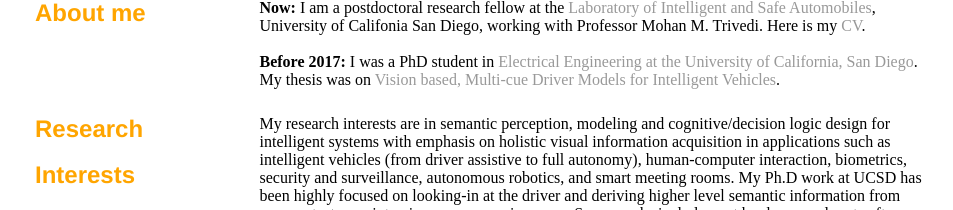
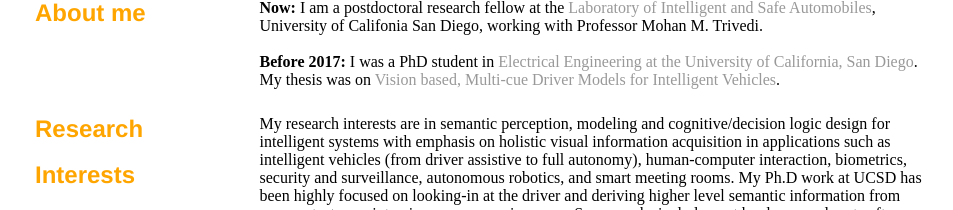
Before and after one commit to sujitha-martin/sujitha-martin.github.io, a Jekyll site: the page built from index.html, in a window 1280 px wide, cut to the strip 475-1142 px from the top of the page. Shown: the top 210 px of the strip, without its empty margins (160-1113 px from the left). Built offline with Jekyll 4.4.1, drawn with Linux system fonts in a browser that asks for light colours.

Commit message:
Update index.html

```diff
--- a/index.html
+++ b/index.html
@@ -29,7 +29,7 @@
 	    <br />
 	    <br />
 	    Email: scmartin at ucsd dot edu
-		  <p class="external"><a href="sujitha_martin_cv.pdf" class="first">CV</a>&bull;&nbsp;&nbsp;&nbsp;<a href="sujitha_martin_resume.pdf" class="first">Resume</a> &bull; <a href="https://scholar.google.com/citations?user=OYZrsIQAAAAJ&hl=en&oi=ao">Google Scholar</a></p>
+	    <p><a href="sujitha_martin_cv.pdf">CV</a>&nbsp;&nbsp;&bull;&nbsp;&nbsp;<a href="sujitha_martin_resume.pdf">Resume</a>&nbsp;&nbsp;&bull;&nbsp;&nbsp; <a href="https://scholar.google.com/citations?user=OYZrsIQAAAAJ&hl=en&oi=ao">Google Scholar</a></p>
 	  </div>
 	</td>
       </tr>
@@ -49,7 +49,7 @@
 	    <td  width="75%">
 	      <div class="paragraph" style="text-align:left;">
 		<strong>Now:</strong>
-		I am a postdoctoral research fellow at the <a target="_blank" href="http://cvrr.ucsd.edu/">Laboratory of Intelligent and Safe Automobiles</a>, University of Califonia San Diego, working with Professor Mohan M. Trivedi. Here is my <a target="_blank" href="http://cvrr.ucsd.edu/scmartin/Sujitha_Martin_CV.pdf">CV</a>.
+		I am a postdoctoral research fellow at the <a target="_blank" href="http://cvrr.ucsd.edu/">Laboratory of Intelligent and Safe Automobiles</a>, University of Califonia San Diego, working with Professor Mohan M. Trivedi.
 		<br /><br />
 		<strong>Before 2017:</strong>
 		I was a PhD student in <a target="_blank" href="http://www.ece.ucsd.edu/">Electrical Engineering at the University of California, San Diego</a>. My thesis was on <a target="_blank" href="http://cvrr.ucsd.edu/scmartin/Dissertation_Sujitha_Martin_Final.pdf">Vision based, Multi-cue Driver Models for Intelligent Vehicles</a>.
```
